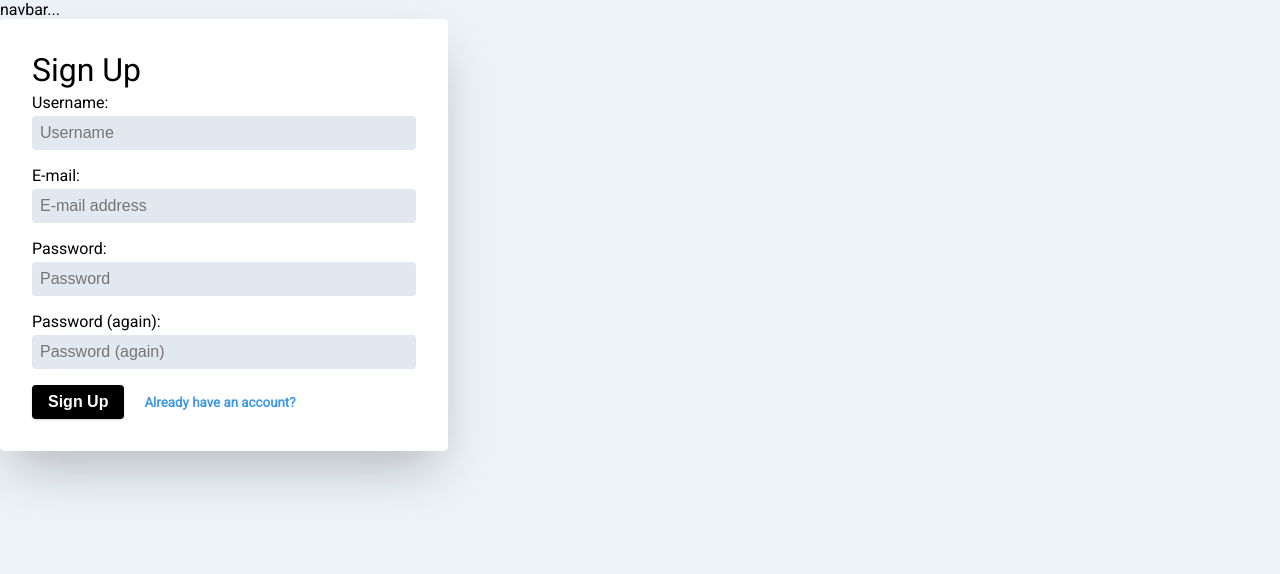
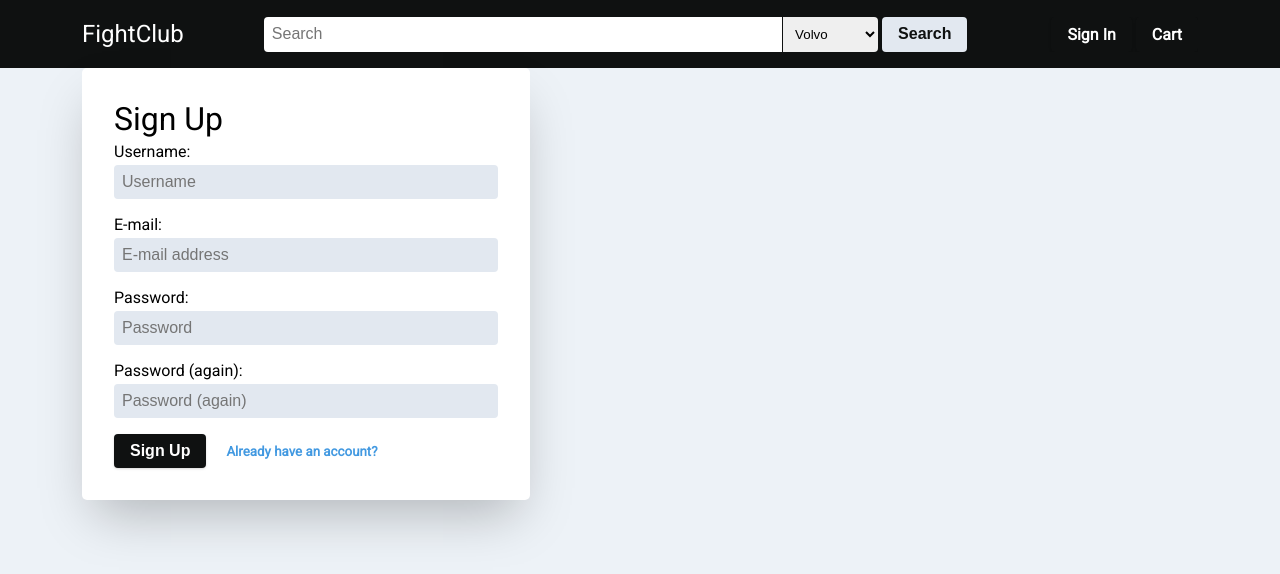
Before and after one commit to jkim333/fightclub-ecommerce, a Django app: page /accounts/signup/ in a window 1280 px wide. Shown: the top 574 px of the page. Run offline with Django 3.2, Linux system fonts and the light colour scheme; parts of the project's set-up code (start-up, migrations or seed data) failed here and were passed over.

Commit message:
Add navbar

```diff
--- a/static/css/email_confirm.css
+++ b/static/css/email_confirm.css
@@ -15,7 +15,7 @@
   line-height: 1.4;
 }
 .email_confirm .btn {
-  background: black;
+  background: #0f1111;
 }
 .email_confirm .btn:hover {
   opacity: 0.7;
--- a/static/css/login.css
+++ b/static/css/login.css
@@ -81,7 +81,7 @@ label[for='id_password'] {
   margin-right: 0.5rem;
 }
 .login-form__btn {
-  background: black;
+  background: #0f1111;
 }
 .login-form__btn:hover {
   opacity: 0.7;
--- a/static/css/password_change.css
+++ b/static/css/password_change.css
@@ -22,7 +22,7 @@
   color: #2b6cb0;
 }
 .password_change-form .btn {
-  background: black;
+  background: #0f1111;
 }
 .password_change-form .btn:hover {
   opacity: 0.7;
--- a/static/css/password_reset.css
+++ b/static/css/password_reset.css
@@ -39,7 +39,7 @@ label[for='id_email'] {
   margin-bottom: 0.25rem;
 }
 .password_reset-form__btn {
-  background: black;
+  background: #0f1111;
 }
 .password_reset-form__btn:hover {
   opacity: 0.7;
--- a/static/css/password_reset_from_key.css
+++ b/static/css/password_reset_from_key.css
@@ -41,7 +41,7 @@ label[for='id_password2'] {
   margin-bottom: 0.25rem;
 }
 .change_password .btn {
-  background: black;
+  background: #0f1111;
 }
 .change_password .btn:hover {
   opacity: 0.7;
--- a/static/css/password_reset_from_key_done.css
+++ b/static/css/password_reset_from_key_done.css
@@ -15,7 +15,7 @@
   line-height: 1.4;
 }
 .change_password_done .btn {
-  background: black;
+  background: #0f1111;
   text-decoration: none;
 }
 .change_password_done .btn:hover {
--- a/static/css/signup.css
+++ b/static/css/signup.css
@@ -52,7 +52,7 @@ label[for='id_password2'] {
   margin-bottom: 0.25rem;
 }
 .signup-form__btn {
-  background: black;
+  background: #0f1111;
 }
 .signup-form__btn:hover {
   opacity: 0.7;
--- a/static/css/style.css
+++ b/static/css/style.css
@@ -21,3 +21,136 @@ body {
   border-radius: 0.25rem;
   cursor: pointer;
 }
+
+.container {
+  width: 100%;
+  padding-right: var(--bs-gutter-x, 0.75rem);
+  padding-left: var(--bs-gutter-x, 0.75rem);
+  margin-right: auto;
+  margin-left: auto;
+}
+@media (min-width: 576px) {
+  .container {
+    max-width: 540px;
+  }
+}
+@media (min-width: 768px) {
+  .container {
+    max-width: 720px;
+  }
+}
+@media (min-width: 992px) {
+  .container {
+    max-width: 960px;
+  }
+}
+@media (min-width: 1200px) {
+  .container {
+    max-width: 1140px;
+  }
+}
+@media (min-width: 1400px) {
+  .container {
+    max-width: 1320px;
+  }
+}
+
+.navbar {
+  padding: 0.75rem 0;
+  background: #0f1111;
+  color: #fff;
+}
+.navbar__header {
+  display: flex;
+  justify-content: space-between;
+  align-items: center;
+  padding: 0.5rem 0;
+}
+.navbar__brand {
+  text-decoration: none;
+  color: #fff;
+  font-size: 1.5rem;
+}
+.navbar__toggler {
+  background: transparent;
+  color: #fff;
+  padding: 0.25rem;
+  font-size: 1.5rem;
+  display: block;
+  cursor: pointer;
+}
+.navbar__collapse {
+  height: 0;
+  overflow: hidden;
+}
+.navbar__collapse ul {
+  list-style: none;
+}
+.navbar__search-form {
+  display: flex;
+  border-radius: 0.25rem;
+  margin: 0.5rem 0;
+}
+.navbar__search-form input[type='search'] {
+  flex: 1;
+  padding: 0.25rem 0.5rem;
+  outline: none;
+  font-size: 1rem;
+  border-radius: 0.25rem 0 0 0.25rem;
+}
+.navbar__search-form select {
+  border-left: 1px solid #0f1111;
+  padding: 0.25rem 0.5rem;
+  outline: none;
+  border-radius: 0 0.25rem 0.25rem 0;
+}
+.navbar__search-form .btn {
+  background: #e2e8f0;
+  color: #0f1111;
+  border-radius: 0.25rem;
+  margin-left: 0.25rem;
+}
+.navbar__search-form .btn:hover {
+  background: grey;
+}
+.navbar__item {
+  padding-top: 1rem;
+  padding-bottom: 1rem;
+  margin: 0.5rem 0;
+}
+.navbar__item a {
+  color: #fff;
+  text-decoration: none;
+}
+.navbar__item:hover {
+  background: grey;
+}
+@media (min-width: 768px) {
+  .navbar .container {
+    display: flex;
+    align-items: center;
+  }
+  .navbar__collapse {
+    height: auto;
+    overflow: auto;
+    flex: 1;
+    display: flex;
+  }
+  .navbar__search-form {
+    flex: 1;
+    margin: 0 5rem;
+  }
+  .navbar__toggler {
+    display: none;
+  }
+  .navbar__collapse ul {
+    display: flex;
+    align-items: center;
+  }
+  .navbar__item {
+    padding: 0.5rem 1rem;
+    margin-left: 0.25rem;
+    margin-top: 0;
+    margin-bottom: 0;
+  }
+}
--- a/templates/base.html
+++ b/templates/base.html
@@ -19,5 +19,6 @@
     <div class="container">
       {% block content %}{% endblock content %}
     </div>
+    <script src="{% static 'js/main.js' %}"></script>
   </body>
 </html>
--- a/templates/navbar.html
+++ b/templates/navbar.html
@@ -1 +1,26 @@
-navbar...
+<nav class="navbar">
+  <div class="container">
+    <div class="navbar__header">
+      <a class="navbar__brand" href="#">FightClub</a>
+      <button class="navbar__toggler" type="button">
+        <i class="fas fa-bars"></i>
+      </button>
+    </div>
+    <div class="navbar__collapse">
+      <form class="navbar__search-form">
+        <input type="search" placeholder="Search">
+        <select name="cars" id="cars">
+          <option value="volvo">Volvo</option>
+          <option value="saab">Saab</option>
+          <option value="mercedes">Mercedes</option>
+          <option value="audi">Audi</option>
+        </select>
+        <button class="btn" type="submit">Search</button>
+      </form>
+      <ul>
+        <li class="navbar__item btn"><a href="{% url 'account_login' %}">Sign In</a></li>
+        <li class="navbar__item btn"><a href="#">Cart</a></li>
+      </ul>
+    </div>
+  </div>
+</nav>
```
Also changed, not shown: static/js/main.js (added).
